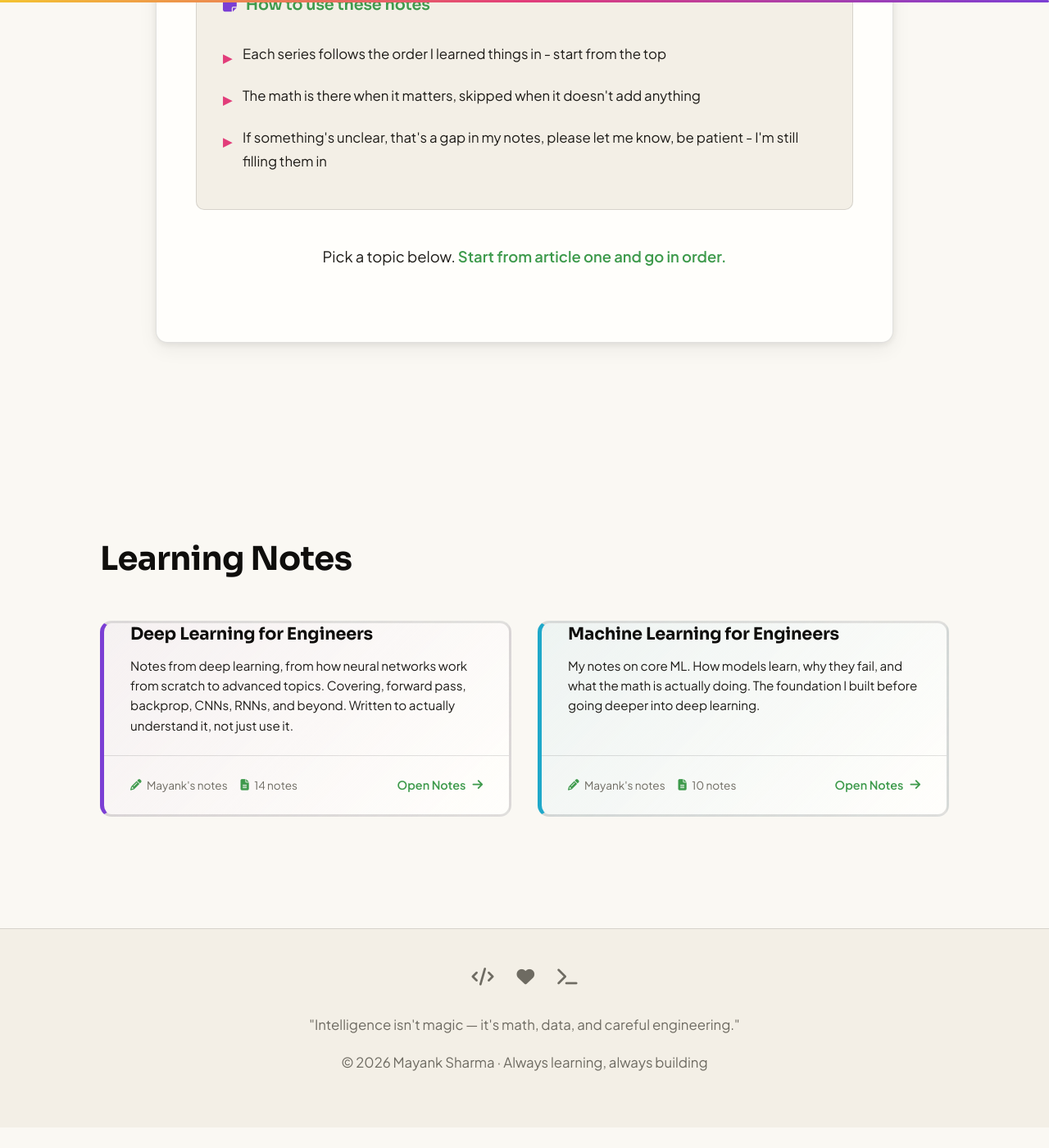
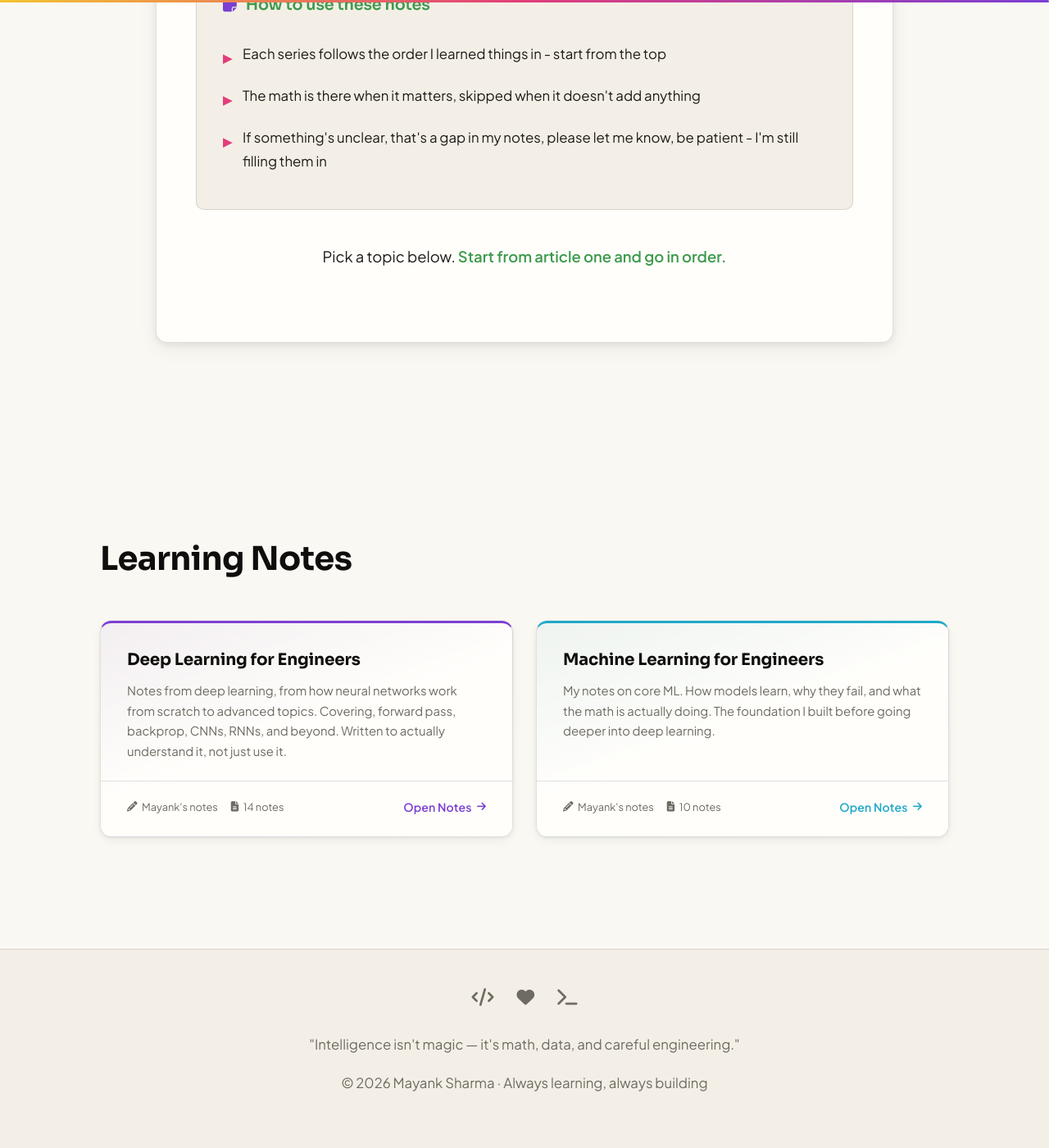
Before and after one commit to mayank1101/mayank1101.github.io, a Jekyll site: the page built from TokenByToken.html, in a window 1280 px wide and 1400 px high, scrolled down 1206 px. Shown: the whole window at 82% size. Built offline with Jekyll 4.4.1, drawn with Linux system fonts in a browser that asks for light colours; before the commit the page ends 2581 px from its top, so only the background shows below that.

Commit message:
card design simplified

```diff
--- a/_sass/_blog.scss
+++ b/_sass/_blog.scss
@@ -303,8 +303,8 @@
 // ===== Series Grid Styles =====
 .series-grid {
   display: grid;
-  grid-template-columns: repeat(auto-fit, minmax(320px, 1fr));
-  gap: 2rem;
+  grid-template-columns: repeat(auto-fit, minmax(340px, 1fr));
+  gap: 1.75rem;
   margin-top: 2rem;
 }
 
@@ -313,125 +313,104 @@
   flex-direction: column;
   background: var(--card);
   border-radius: $border-radius-lg;
-  border: 3px solid var(--border);
+  border: 1px solid var(--border);
+  border-top: 3px solid transparent;
   overflow: hidden;
-  transition: all 0.4s $transition-bounce;
+  box-shadow: var(--shadow-soft);
+  transition: transform 0.22s $transition-smooth,
+              box-shadow 0.22s $transition-smooth,
+              border-color 0.22s ease;
   text-decoration: none;
   color: inherit;
 
   &:hover {
     transform: translateY(-4px);
+    box-shadow: var(--shadow-hover);
     border-color: var(--border-bright);
 
-    .series-card-action {
-      color: var(--accent-pink);
-      transform: translateX(5px);
-
-      i {
-        transform: translateX(3px);
-      }
+    .series-card-action i {
+      transform: translateX(4px);
     }
   }
 
   &.card-purple {
-    border-left: 5px solid var(--accent-purple);
-    background: linear-gradient(135deg, rgba(212, 181, 232, 0.1), var(--card));
-
-    &:hover {
-      border-left-color: var(--accent-pink);
-      background: linear-gradient(135deg, rgba(212, 181, 232, 0.2), var(--card));
-    }
-
+    border-top-color: var(--accent-purple);
+    background: linear-gradient(160deg, rgba(123, 63, 212, 0.05) 0%, var(--card) 50%);
+    .series-card-action { color: var(--accent-purple); }
   }
 
   &.card-cyan {
-    border-left: 5px solid var(--accent-cyan);
-    background: linear-gradient(135deg, rgba(135, 206, 235, 0.1), var(--card));
-
-    &:hover {
-      border-left-color: var(--accent-green);
-      background: linear-gradient(135deg, rgba(135, 206, 235, 0.2), var(--card));
-    }
-
+    border-top-color: var(--accent-cyan);
+    background: linear-gradient(160deg, rgba(31, 168, 201, 0.05) 0%, var(--card) 50%);
+    .series-card-action { color: var(--accent-cyan); }
   }
 
   &.card-pink {
-    border-left: 5px solid var(--accent-pink);
-    background: linear-gradient(135deg, rgba(255, 182, 193, 0.1), var(--card));
-
-    &:hover {
-      border-left-color: var(--accent-purple);
-      background: linear-gradient(135deg, rgba(255, 182, 193, 0.2), var(--card));
-    }
+    border-top-color: var(--accent-pink);
+    background: linear-gradient(160deg, rgba(226, 61, 122, 0.05) 0%, var(--card) 50%);
+    .series-card-action { color: var(--accent-pink); }
   }
 
   &.card-green {
-    border-left: 5px solid var(--accent-green);
-    background: linear-gradient(135deg, rgba(144, 198, 149, 0.1), var(--card));
-
-    &:hover {
-      border-left-color: var(--accent-cyan);
-      background: linear-gradient(135deg, rgba(144, 198, 149, 0.2), var(--card));
-    }
+    border-top-color: var(--accent-green);
+    background: linear-gradient(160deg, rgba(62, 154, 76, 0.05) 0%, var(--card) 50%);
+    .series-card-action { color: var(--accent-green); }
   }
 }
 
-
 .series-card-content {
-  padding: 0 2rem;
+  padding: 2rem 2rem 0;
   flex: 1;
 
   h3 {
-    font-size: 1.3rem;
+    font-size: 1.25rem;
     font-weight: 700;
     color: var(--text-bright);
-    margin: 0 0 0.8rem 0;
+    margin: 0 0 0.75rem 0;
     font-family: $font-heading;
     line-height: 1.3;
+    letter-spacing: -0.01em;
   }
 
   p {
-    font-size: 0.95rem;
-    color: var(--text);
-    line-height: 1.6;
+    font-size: 0.93rem;
+    color: var(--muted);
+    line-height: 1.65;
     margin: 0;
   }
 }
 
 .series-card-footer {
-  padding: 1.5rem 2rem;
+  padding: 1.25rem 2rem 1.5rem;
   display: flex;
-  flex-wrap: wrap;
   align-items: center;
   gap: 1rem;
+  margin-top: 1.5rem;
   border-top: 1px solid var(--border);
-  margin-top: 1.5rem;
 }
 
 .series-card-meta {
-  font-size: 0.85rem;
+  font-size: 0.8rem;
   color: var(--muted);
   display: flex;
   align-items: center;
-  gap: 0.4rem;
+  gap: 0.35rem;
 
-  i {
-    color: var(--accent-green);
-  }
+  i { font-size: 0.78rem; }
 }
 
 .series-card-action {
   margin-left: auto;
-  font-size: 0.9rem;
+  font-size: 0.88rem;
   font-weight: 600;
-  color: var(--accent-green);
   display: flex;
   align-items: center;
-  gap: 0.5rem;
-  transition: all 0.3s ease;
+  gap: 0.4rem;
+  letter-spacing: 0.01em;
 
   i {
-    transition: transform 0.3s ease;
+    font-size: 0.78rem;
+    transition: transform 0.22s $transition-smooth;
   }
 }
 
--- a/_sass/_responsive.scss
+++ b/_sass/_responsive.scss
@@ -490,11 +490,11 @@ html, body {
   }
 
   .series-card-content {
-    padding: 0 1.5rem;
+    padding: 1.75rem 1.5rem 0;
   }
 
   .series-card-footer {
-    padding: 1.2rem 1.5rem;
+    padding: 1rem 1.5rem 1.25rem;
   }
 
   .series-page-banner {
```
Also changed, not shown: _data/certifications.yml (+0 -13 lines).
